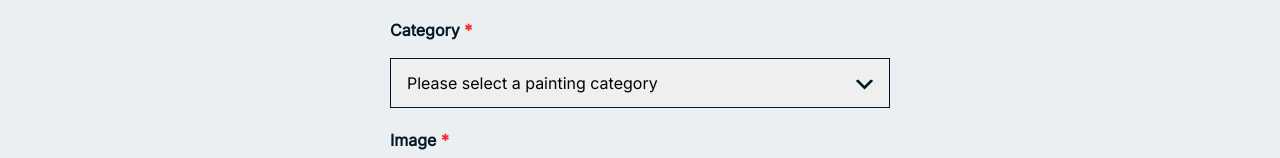
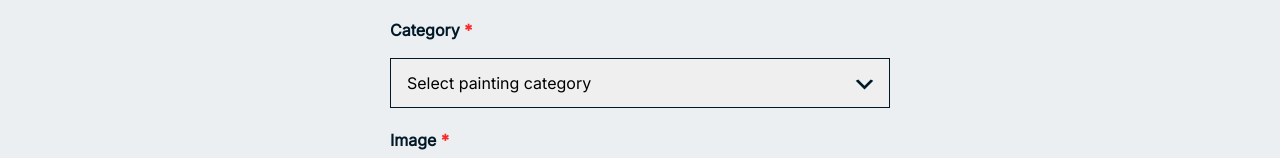
Before and after one commit to lunadragon06/torfs-art-gallery, a React (Create React App) app: page /add in a window 1280 px wide. Shown: the part 468-626 px from the top of the page. Built offline with nearby package versions, Linux system fonts and the light colour scheme.

Commit message:
Update Add.js

```diff
--- a/src/components/pages/admin/subpages/Add.js
+++ b/src/components/pages/admin/subpages/Add.js
@@ -12,10 +12,11 @@ import { yupResolver } from "@hookform/resolvers/yup";
 const schema = yup.object().shape({
     title: yup.string().required("A title for your painting is required."),
 	category: yup.string().required("Please select a painting category."),
-	year: yup.string(),
+	year: yup.string().nullable()
+	.length(4, "Must have a year format.").transform((_, v) => (v !== "" ? String(v) : null)),
 	month: yup.number().typeError("Month must be in numbers.").nullable()
 	.moreThan(0, "Invalid month number.")
-	.lessThan(13, "Month number doesn't exist")
+	.lessThan(13, "Month number doesn't exist.")
 	.transform((_, valu) => (valu !== "" ? Number(valu) : null)), // make this validation optional if empty
 	description: yup.string().required("Description for your painting is required."),
 	file: yup.mixed().required()
@@ -120,7 +121,7 @@ function Add() {
 				Category <span className="reqdot">*</span>
 			</label>
 				<select name="category" type="category" {...register("category")}>
-                    <option value="">Please select a painting category</option>
+                    <option value="">Select painting category</option>
                     <option className="subject-option" value="abstract">Abstract</option>
 					<option className="subject-option" value="maritime">Maritime</option>
 					<option className="subject-option" value="nature">Nature</option>
```
